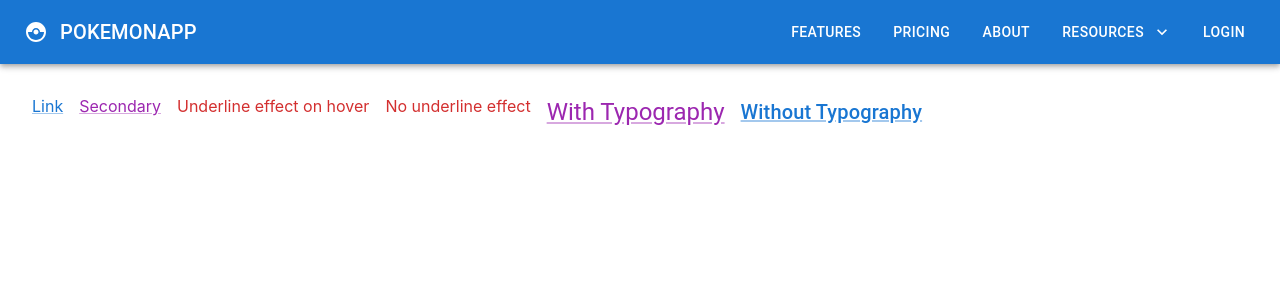
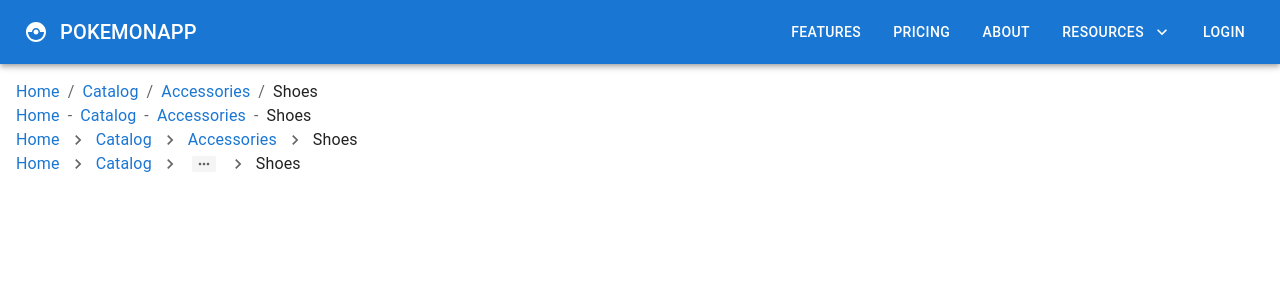
Before and after one commit to Shivaraj777/material-UI-training-demo, a React (Create React App) app: page / in a window 1280 px wide. Shown: the top 300 px of the page. Built offline with nearby package versions, Linux system fonts and the light colour scheme.

Commit message:
Material UI Breadcrumbs component

```diff
--- a/src/App.tsx
+++ b/src/App.tsx
@@ -3,7 +3,8 @@ import './App.css';
 // import MuiAccordion from './components/MuiAccordion';
 // import MuiImageList from './components/MuiImageList';
 import MuiNavbar from './components/MuiNavbar';
-import MuiLink from './components/MuiLink';
+// import MuiLink from './components/MuiLink';
+import MuiBreadcrumbs from './components/MuiBreadcrumbs';
 // import MuiTypography from './components/MuiTypography';
 // import MuiButton from './components/MuiButton';
 // import MuiTextfield from './components/MuiTextfield';
@@ -32,8 +33,9 @@ function App() {
       {/* <MuiCard /> */}
       {/* <MuiAccordion /> */}
       {/* <MuiImageList /> */}
+      {/* <MuiLink /> */}
       <MuiNavbar />
-      <MuiLink />
+      <MuiBreadcrumbs />
     </div>
   );
 }
--- /dev/null
+++ b/src/components/MuiBreadcrumbs.tsx
@@ -0,0 +1,48 @@
+import { NavigateNext } from '@mui/icons-material';
+import { Box, Breadcrumbs, Link, Typography } from '@mui/material';
+import React from 'react'
+
+function MuiBreadcrumbs() {
+  return (
+    <Box m={2}>
+      {/* Breadcrumbs props */}
+      <Breadcrumbs aria-label='breadcrumb'>
+        <Link href='#' underline='hover'>Home</Link>
+        <Link href='#' underline='hover'>Catalog</Link>
+        <Link href='#' underline='hover'>Accessories</Link>
+        <Typography color='text.primary'>Shoes</Typography>
+      </Breadcrumbs>
+
+      {/* using seperator props */}
+      <Breadcrumbs aria-label='breadcrumb' separator='-'>
+        <Link href='#' underline='hover'>Home</Link>
+        <Link href='#' underline='hover'>Catalog</Link>
+        <Link href='#' underline='hover'>Accessories</Link>
+        <Typography color='text.primary'>Shoes</Typography>
+      </Breadcrumbs>
+
+      {/* using images as seperator */}
+      <Breadcrumbs aria-label='breadcrumb' separator={<NavigateNext fontSize='small'/>}>
+        <Link href='#' underline='hover'>Home</Link>
+        <Link href='#' underline='hover'>Catalog</Link>
+        <Link href='#' underline='hover'>Accessories</Link>
+        <Typography color='text.primary'>Shoes</Typography>
+      </Breadcrumbs>
+
+      {/* using maxItems props */}
+      <Breadcrumbs
+        aria-label='breadcrumb'
+        maxItems={2}
+        itemsBeforeCollapse={2}
+        separator={<NavigateNext fontSize='small'/>}
+      >
+        <Link href='#' underline='hover'>Home</Link>
+        <Link href='#' underline='hover'>Catalog</Link>
+        <Link href='#' underline='hover'>Accessories</Link>
+        <Typography color='text.primary'>Shoes</Typography>
+      </Breadcrumbs>
+    </Box>
+  )
+}
+
+export default MuiBreadcrumbs;
```
